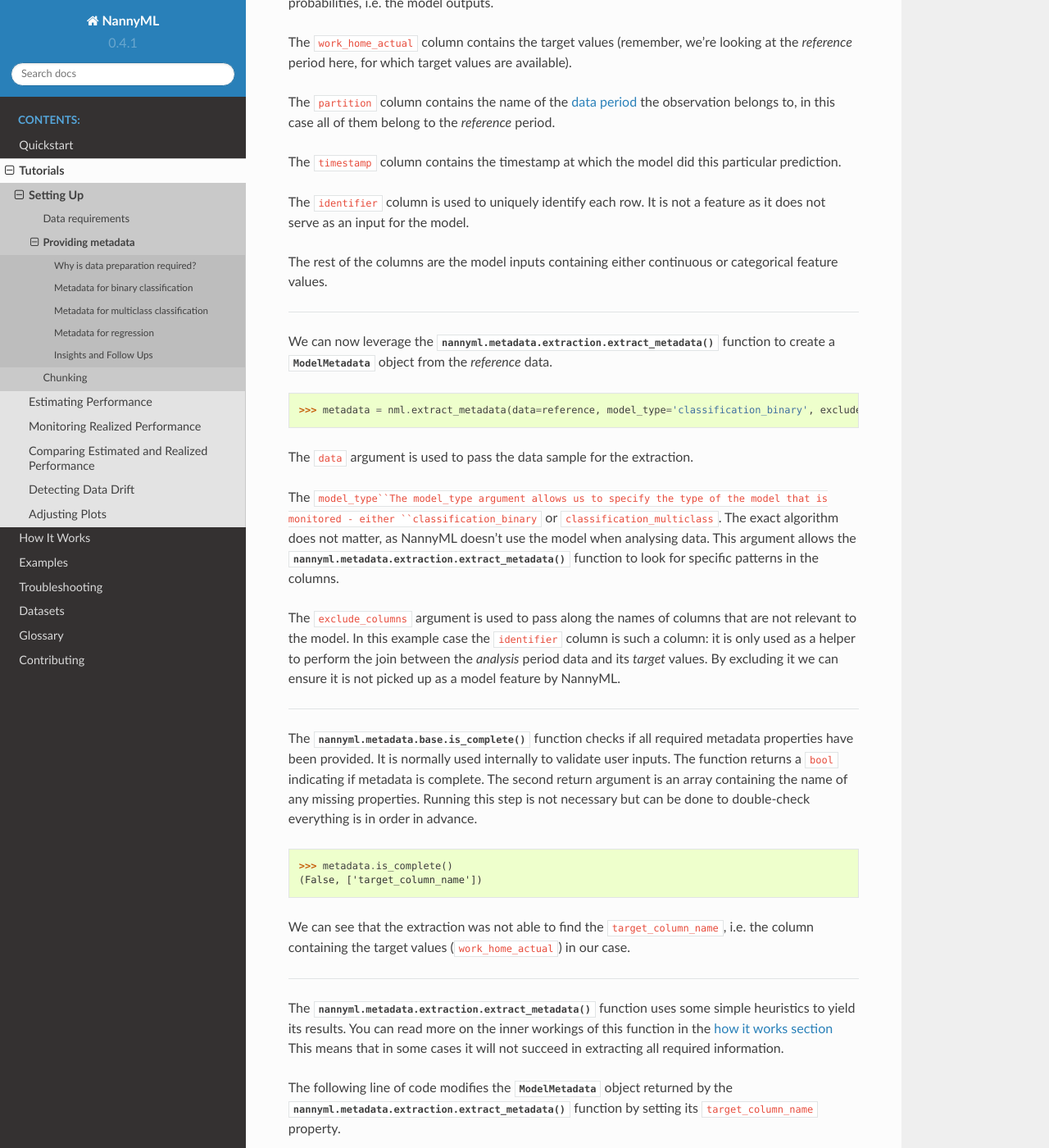
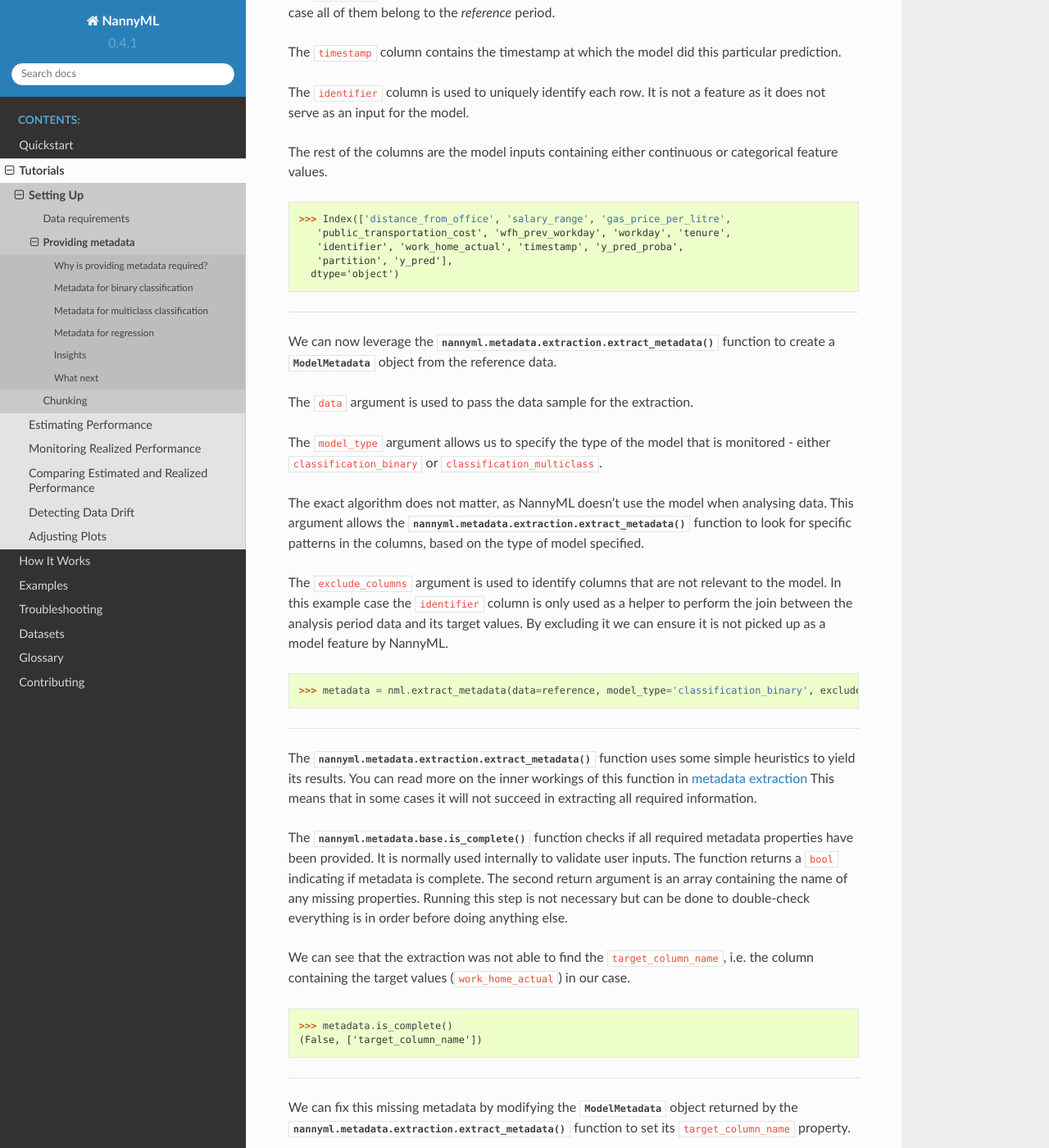
Before and after one commit to NannyML/nannyml, a Sphinx documentation site: the page built from docs/tutorials/setting_up/preparing_your_data.rst, in a window 1280 px wide and 1400 px high, scrolled down 2130 px. Shown: the whole window at 82% size. Built offline with Sphinx 7.4.7 and the Read the Docs theme 2.0.0, drawn with Linux system fonts in a browser that asks for light colours; pages that are not in the unit, such as notebooks, are missing from menus; the version number is read from the project's files by our own code; some of the changed text lies outside the part shown.

Commit message:
Update preparing_your_data.rst

```diff
--- a/docs/tutorials/setting_up/preparing_your_data.rst
+++ b/docs/tutorials/setting_up/preparing_your_data.rst
@@ -4,11 +4,11 @@
 Providing metadata
 ==================
 
-Why is data preparation required?
+Why is providing metadata required?
 =================================
 
-NannyML can process any data used in supported models. It requires *model metadata* to
-assign a correct role to each column of the data set. You can provide a
+NannyML can process any data used in supported models. It requires model metadata to
+assign the correct role to each column of the data set. You can provide a
 :class:`~nannyml.metadata.base.ModelMetadata` object that allows NannyML to make sense of your data.
 It allows you to specify what the :term:`model inputs<Model inputs>`, :term:`model predictions<Model predictions>`
 and :term:`targets <Target>` are for your monitored model.
@@ -20,9 +20,9 @@
 Metadata for binary classification
 ======================================
 
-We'll use a sample data set for this guide.
+We'll use the same sample dataset for this guide as we use in our :ref:`quick start<quick-start>`.
 The dataset describes a machine learning model that tries to predict whether an employee will work from
-home on the next day.
+home on the next day, and is included in the library.
 You can read more about it on the :ref:`dataset introduction page<dataset-synthetic-binary>`.
 
 
@@ -97,9 +97,9 @@
 Walkthrough
 -----------
 
-The first line loads the demo data. Remark that it returns three different ``DataFrames``. The first two correspond to
-the different :term:`data periods<Data Period>`, containing the data of the *reference* and *analysis* periods.
-The third ``DataFrame`` contains the *target* values for the *analysis* period. It can be joined with this period by
+First we load the demo data. This returns three different ``DataFrames``. The first two correspond to
+the different :term:`data periods<Data Period>`, containing the data of the reference and analysis periods.
+The third ``DataFrame`` contains the target values for the analysis period. It can be joined with this period by
 using the shared ``identifier`` column.
 
 .. code-block:: python
@@ -109,15 +109,7 @@
 
 -----
 
-The next lines takes a quick peek at the data inside the *reference* period.
-
-.. code-block:: python
-
-    >>> Index(['distance_from_office', 'salary_range', 'gas_price_per_litre',
-       'public_transportation_cost', 'wfh_prev_workday', 'workday', 'tenure',
-       'identifier', 'work_home_actual', 'timestamp', 'y_pred_proba',
-       'partition', 'y_pred'],
-      dtype='object')
+Next we inspect the data inside the reference period.
 
 The ``y_pred`` and ``y_pred_proba`` columns are housing the predicted labels and prediction scores or
 probabilities, i.e. the model outputs.
@@ -135,51 +127,62 @@
 
 The rest of the columns are the model inputs containing either continuous or categorical feature values.
 
+.. code-block:: python
+
+    >>> Index(['distance_from_office', 'salary_range', 'gas_price_per_litre',
+       'public_transportation_cost', 'wfh_prev_workday', 'workday', 'tenure',
+       'identifier', 'work_home_actual', 'timestamp', 'y_pred_proba',
+       'partition', 'y_pred'],
+      dtype='object')
+
 -----
 
 We can now leverage the :func:`nannyml.metadata.extraction.extract_metadata` function to create a
-:class:`~nannyml.metadata.base.ModelMetadata` object from the *reference* data.
+:class:`~nannyml.metadata.base.ModelMetadata` object from the reference data.
+
+The ``data`` argument is used to pass the data sample for the extraction.
+
+The ``model_type`` argument allows us to specify the type of the model that is monitored -
+either ``classification_binary`` or ``classification_multiclass``.
+
+The exact algorithm does not matter, as NannyML doesn't use the model when analysing data.
+This argument allows the :func:`nannyml.metadata.extraction.extract_metadata`
+function to look for specific patterns in the columns, based on the type of model specified.
+
+The ``exclude_columns`` argument is used to identify columns that are not relevant to the model.
+In this example case the ``identifier`` column is only used as a helper to perform the join
+between the analysis period data and its target values. By excluding it we can ensure it is not picked up as a
+model feature by NannyML.
 
 .. code-block:: python
 
     >>> metadata = nml.extract_metadata(data=reference, model_type='classification_binary', exclude_columns=['identifier'])
 
-The ``data`` argument is used to pass the data sample for the extraction.
-
-The ``model_type``The model_type argument allows us to specify the type of the model that is monitored -
-either ``classification_binary`` or ``classification_multiclass``.
-The exact algorithm does not matter, as NannyML doesn't use the model when analysing data.
-This argument allows the :func:`nannyml.metadata.extraction.extract_metadata`
-function to look for specific patterns in the columns.
-
-The ``exclude_columns`` argument is used to pass along the names of columns that are not relevant to the model.
-In this example case the ``identifier`` column is such a column: it is only used as a helper to perform the join
-between the *analysis* period data and its *target* values. By excluding it we can ensure it is not picked up as a
-model feature by NannyML.
 
 -----
+
+The :func:`nannyml.metadata.extraction.extract_metadata` function uses some simple heuristics to yield its results.
+You can read more on the inner workings of this function in :ref:`metadata extraction <deep_dive_metadata_extraction>`
+This means that in some cases it will not succeed in extracting all required information.
 
 The :func:`nannyml.metadata.base.is_complete` function checks if all required metadata properties have been provided.
 It is normally used internally to validate user inputs. The function returns a ``bool`` indicating if metadata is
 complete. The second return argument is an array containing the name of any missing properties.
-Running this step is not necessary but can be done to double-check everything is in order in advance.
+Running this step is not necessary but can be done to double-check everything is in order before doing anything else.
+
+We can see that the extraction was not able to find the ``target_column_name``, i.e. the column containing the target
+values (``work_home_actual``) in our case.
 
 .. code-block:: python
 
     >>> metadata.is_complete()
     (False, ['target_column_name'])
 
-We can see that the extraction was not able to find the ``target_column_name``, i.e. the column containing the target
-values (``work_home_actual``) in our case.
 
 -----
 
-The :func:`nannyml.metadata.extraction.extract_metadata` function uses some simple heuristics to yield its results.
-You can read more on the inner workings of this function in the :ref:`how it works section <deep_dive_metadata_extraction>`
-This means that in some cases it will not succeed in extracting all required information.
-
-The following line of code modifies the :class:`~nannyml.metadata.base.ModelMetadata` object returned by the
-:func:`nannyml.metadata.extraction.extract_metadata` function by setting its ``target_column_name`` property.
+We can fix this missing metadata by modifying the :class:`~nannyml.metadata.base.ModelMetadata` object returned by the
+:func:`nannyml.metadata.extraction.extract_metadata` function to set its ``target_column_name`` property.
 
 .. code-block:: python
 
@@ -239,8 +242,7 @@
 Metadata for multiclass classification
 =======================================
 
-We'll use a sample data set for this guide.
-The dataset describes a machine learning model that tries to predict
+We'll use a sample dataset for this guide. The dataset describes a machine learning model that tries to predict
 the most appropriate product for new customers applying for a credit card.
 You can read more about it on the :ref:`dataset introduction page<dataset-synthetic-multiclass>`.
 
@@ -323,9 +325,9 @@
 Walkthrough
 -----------
 
-The first line loads the demo data. Remark that it returns three different ``DataFrames``. The first two correspond to
-the different :term:`data periods<Data Period>`, containing the data of the *reference* and *analysis* periods.
-The third ``DataFrame`` contains the *target* values for the *analysis* period. It can be joined with this period by
+The first line loads the demo data. This returns three different ``DataFrames``. The first two correspond to
+the different :term:`data periods<Data Period>`, containing the data of the reference and analysis periods.
+The third ``DataFrame`` contains the target values for the analysis period. It can be joined with this period by
 using the shared ``identifier`` column.
 
 .. code-block:: python
@@ -335,16 +337,7 @@
 
 -----
 
-The next lines takes a quick peek at the data inside the *reference* period.
-
-.. code-block:: python
-
-    >>> Index(['acq_channel', 'app_behavioral_score', 'requested_credit_limit',
-       'app_channel', 'credit_bureau_score', 'stated_income', 'is_customer',
-       'partition', 'identifier', 'timestamp', 'y_pred_proba_prepaid_card',
-       'y_pred_proba_highstreet_card', 'y_pred_proba_upmarket_card', 'y_pred',
-       'y_true'],
-      dtype='object')
+Next we inspect the data inside the reference period.
 
 The ``y_pred`` column contains the labels predicted by the model.
 
@@ -365,14 +358,21 @@
 
 The rest of the columns are the model inputs containing either continuous or categorical feature values.
 
+.. code-block:: python
+
+    >>> Index(['acq_channel', 'app_behavioral_score', 'requested_credit_limit',
+       'app_channel', 'credit_bureau_score', 'stated_income', 'is_customer',
+       'partition', 'identifier', 'timestamp', 'y_pred_proba_prepaid_card',
+       'y_pred_proba_highstreet_card', 'y_pred_proba_upmarket_card', 'y_pred',
+       'y_true'],
+      dtype='object')
+
+
+
 -----
 
 We can now leverage the :func:`nannyml.metadata.extraction.extract_metadata` function to create a
-:class:`~nannyml.metadata.base.ModelMetadata` object from the *reference* data.
-
-.. code-block:: python
-
-    >>> metadata = nml.extract_metadata(data=reference, model_type='classification_multiclass', exclude_columns=['identifier'])
+:class:`~nannyml.metadata.base.ModelMetadata` object from the reference data.
 
 The ``data`` argument is used to pass the data sample for the extraction.
 
@@ -384,22 +384,32 @@
 
 The ``exclude_columns`` argument is used to pass along the names of columns that are not relevant to the model.
 In this example case the ``identifier`` column is such a column: it is only used as a helper to perform the join
-between the *analysis* period data and its *target* values. By excluding it we can ensure it is not picked up as a
+between the *analysis* period data and its target values. By excluding it we can ensure it is not picked up as a
 model feature by NannyML.
+
+.. code-block:: python
+
+    >>> metadata = nml.extract_metadata(data=reference, model_type='classification_multiclass', exclude_columns=['identifier'])
+
+
 
 -----
 
+The :func:`nannyml.metadata.extraction.extract_metadata` function uses some simple heuristics to yield its results.
+You can read more on the inner workings of this function in :ref:`metadata extraction <deep_dive_metadata_extraction>`
+This means that in some cases it will not succeed in extracting all required information.
+
 The :func:`nannyml.metadata.base.is_complete` function checks if all required metadata properties have been provided.
-It is normally used internally to validate user inputs. The function returns a ``bool`` indicating if metadata is
-complete. The second return argument is an array containing the name of any missing properties.
-Running this step is not necessary but can be done to double-check everything is in order in advance.
+The function returns a ``bool`` indicating if metadata is complete. The second return argument is an array
+containing the name of any missing properties. Running this step is not necessary but can be done to
+double-check everything is in order.
 
 .. code-block:: python
 
     >>> metadata.is_complete()
     (True, [])
 
-We can see that the extraction was able to find all required properties. The metadata is considered to be *complete*.
+We can see that the extraction was able to find all required properties. The metadata is considered to be complete.
 
 .. note::
     All :class:`~nannyml.metadata.multiclass_classification.MulticlassClassificationMetadata` properties can be updated
@@ -477,9 +487,9 @@
     This sample is sufficient to illustrate data preparation for regression cases to be used in drift detection.
 
 
-We'll use a sample data set for this guide.
+We'll use the same sample dataset for this guide as we use in our :ref:`quick start<quick-start>`.
 The dataset describes a machine learning model that tries to predict whether an employee will work from
-home on the next day.
+home on the next day, and is included in the library.
 You can read more about it on the :ref:`dataset introduction page<dataset-synthetic-binary>`.
 
 
@@ -555,16 +565,18 @@
 Walkthrough
 -----------
 
-The first line loads the demo data. Remark that it returns three different ``DataFrames``. The first two correspond to
-the different :term:`data periods<Data Period>`, containing the data of the *reference* and *analysis* periods.
-The third ``DataFrame`` contains the *target* values for the *analysis* period. It can be joined with this period by
+The first line loads the demo data. This returns three different ``DataFrames``. The first two correspond to
+the different :term:`data periods<Data Period>`, containing the data of the reference and analysis periods.
+The third ``DataFrame`` contains the target values for the analysis period. It can be joined with this period by
 using the shared ``identifier`` column.
 
 .. note::
 
-    We are manually altering the existing :ref:`binary classification dataset<dataset-synthetic-binary>`.
-    First we drop the *predicted probabilities* from both the *reference* and *analysis* sets.
-    Then we set the *predictions* to be random `float` values.
+    We are manually altering the existing :ref:`binary classification dataset<dataset-synthetic-binary>`
+    to make it appear to be data from a regression model.
+    First we drop the predicted probabilities from both the reference and analysis periods.
+    Then we set the predictions to be random `float` values.
+    If you have a regression model dataset already, this is obviously unnecessary.
 
 .. code-block:: python
 
@@ -577,15 +589,7 @@
 
 -----
 
-The next lines takes a quick peek at the data inside the *reference* period.
-
-.. code-block:: python
-
-    >>> Index(['distance_from_office', 'salary_range', 'gas_price_per_litre',
-       'public_transportation_cost', 'wfh_prev_workday', 'workday', 'tenure',
-       'identifier', 'work_home_actual', 'timestamp',
-       'partition', 'y_pred'],
-      dtype='object')
+Next we inspect the data inside the reference period.
 
 The ``y_pred`` column is housing the predictions, i.e. the model outputs.
 
@@ -602,14 +606,19 @@
 
 The rest of the columns are the model inputs containing either continuous or categorical feature values.
 
+.. code-block:: python
+
+    >>> Index(['distance_from_office', 'salary_range', 'gas_price_per_litre',
+       'public_transportation_cost', 'wfh_prev_workday', 'workday', 'tenure',
+       'identifier', 'work_home_actual', 'timestamp',
+       'partition', 'y_pred'],
+      dtype='object')
+
+
 -----
 
 We can now leverage the :func:`nannyml.metadata.extraction.extract_metadata` function to create a
-:class:`~nannyml.metadata.base.ModelMetadata` object from the *reference* data.
-
-.. code-block:: python
-
-    >>> metadata = nml.extract_metadata(data=reference, model_type='classification_binary', exclude_columns=['identifier'])
+:class:`~nannyml.metadata.base.ModelMetadata` object from the reference data.
 
 The ``data`` argument is used to pass the data sample for the extraction.
 
@@ -621,10 +630,19 @@
 
 The ``exclude_columns`` argument is used to pass along the names of columns that are not relevant to the model.
 In this example case the ``identifier`` column is such a column: it is only used as a helper to perform the join
-between the *analysis* period data and its *target* values. By excluding it we can ensure it is not picked up as a
+between the *analysis* period data and its target values. By excluding it we can ensure it is not picked up as a
 model feature by NannyML.
 
+.. code-block:: python
+
+    >>> metadata = nml.extract_metadata(data=reference, model_type='classification_binary', exclude_columns=['identifier'])
+
+
 -----
+
+The :func:`nannyml.metadata.extraction.extract_metadata` function uses some simple heuristics to yield its results.
+You can read more on the inner workings of this function in :ref:`metadata extraction <deep_dive_metadata_extraction>`
+This means that in some cases it will not succeed in extracting all required information.
 
 The :func:`nannyml.metadata.base.is_complete` function checks if all required metadata properties have been provided.
 It is normally used internally to validate user inputs. The function returns a ``bool`` indicating if metadata is
@@ -641,12 +659,9 @@
 
 -----
 
-The :func:`nannyml.metadata.extraction.extract_metadata` function uses some simple heuristics to yield its results.
-You can read more on the inner workings of this function in the :ref:`how it works section <deep_dive_metadata_extraction>`
-This means that in some cases it will not succeed in extracting all required information.
 
-The following line of code modifies the :class:`~nannyml.metadata.base.ModelMetadata` object returned by the
-:func:`nannyml.metadata.extraction.extract_metadata` function by setting its ``target_column_name`` property.
+To fix this we can modify the set the ``target_column_name`` property of the :class:`~nannyml.metadata.base.ModelMetadata`
+object returned by the :func:`nannyml.metadata.extraction.extract_metadata` function.
 
 .. code-block:: python
 
@@ -700,7 +715,7 @@
 +----+----------------------------+----------------------------+-------------+-----------------------------------------------+
 
 
-Insights and Follow Ups
+Insights
 =======================
 
 .. warning::
@@ -715,6 +730,10 @@
     We are aware that this boilerplate setup step creates some friction. We're actively working
     on reducing it.
 
+
+What next
+=======================
+
 To find out more about the columns that should in your dataset, check out the
 :ref:`data requirements<data_requirements>` documentation.
 
```
